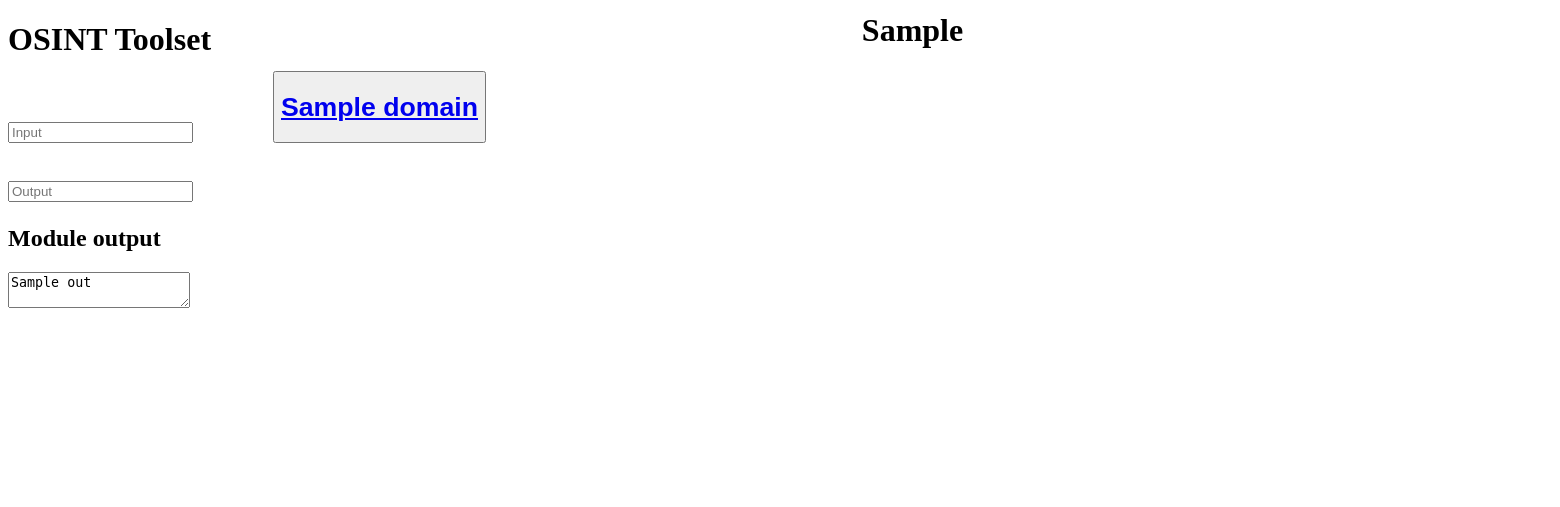
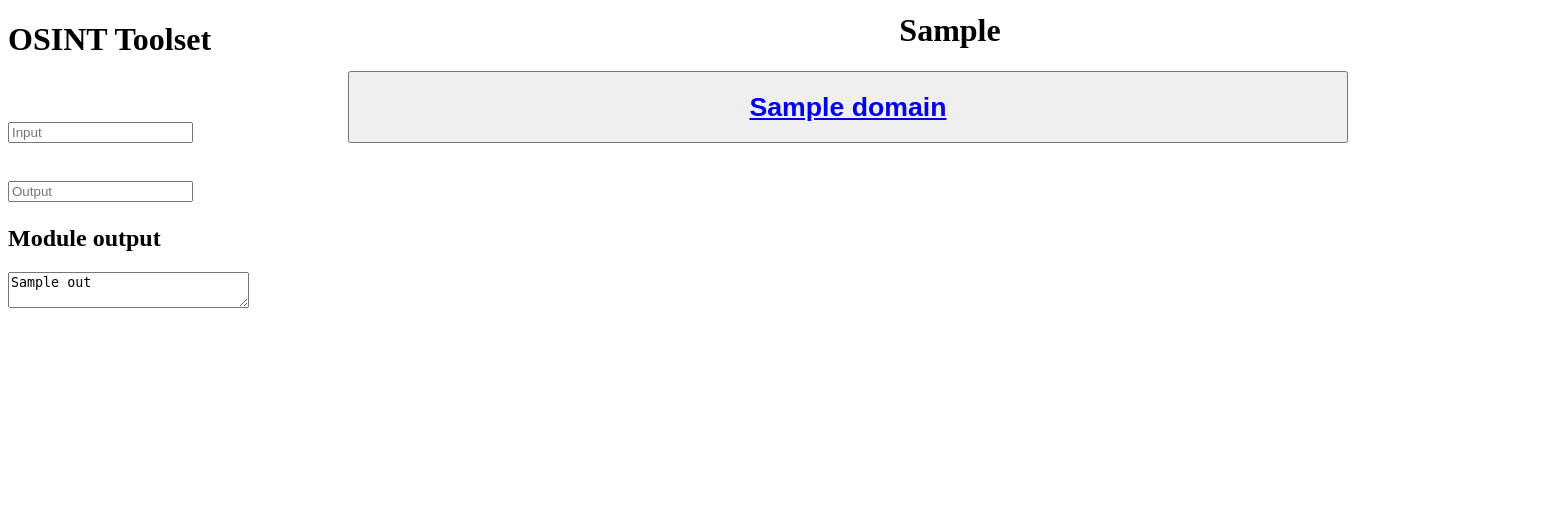
Before and after one commit to lwtct/osint-tool-v1, a Flask app: template templates/index.jinja in a window 1560 px wide. Shown: the top 507 px of the page. Run offline with Flask 2, Linux system fonts and the light colour scheme; the template is opened without the code that fills it: most values are stand-ins (such as "Sample title", 1, 10 or a date in 2020); some libraries are stand-ins or nearby versions.

Commit message:
stylisation

```diff
--- a/templates/index.jinja
+++ b/templates/index.jinja
@@ -57,18 +57,18 @@
 
                     </h1>
                     <h2>Module output</h2>
-                    <textarea>{{out_list[1]}}</textarea>
+                    <textarea style="width:235px">{{out_list[1]}}</textarea>
                 </div>
             </div>
             </form>
              <div class="container">
 
-                <ul class="list-group" style="margin-top:-300px; margin-left:225px">
+                <ul class="list-group" style="margin-top:-300px; margin-left:300px">
                 <h1 style="text-align:center; margin-top:-50px">{{output_empty_check}}</h1>
                 <div style="height:1200px;width:1200px;border:0px solid #ccc; Serif;overflow:auto;">
                     {% for x in range(link_list|length) %}
                     <li class="panel-heading{{x}} list-group-item" data-toggle="collapse" data-target="#collapseExample" aria-expanded="false" aria-controls="collapseExample">
-                    <button type="{{domain_list[x]}}", onclick="Function()">
+                    <button type="{{domain_list[x]}}", onclick="Function()", style="width: 1000px", style="height: 50">
                         <a class="panel-heading{{x}}" href="{{link_list[x]}}"><h1 style="text-align:center">{{domain_list[x]}}<h1></a>
                         <div style="display:none" class="panel-heading{{x}} panel-collapse{{x}}" id="collapseExample">
                             <h6 class="panel-heading{{x}}" style="text-align:center">{{desc_list[x]}}<h6>
```
